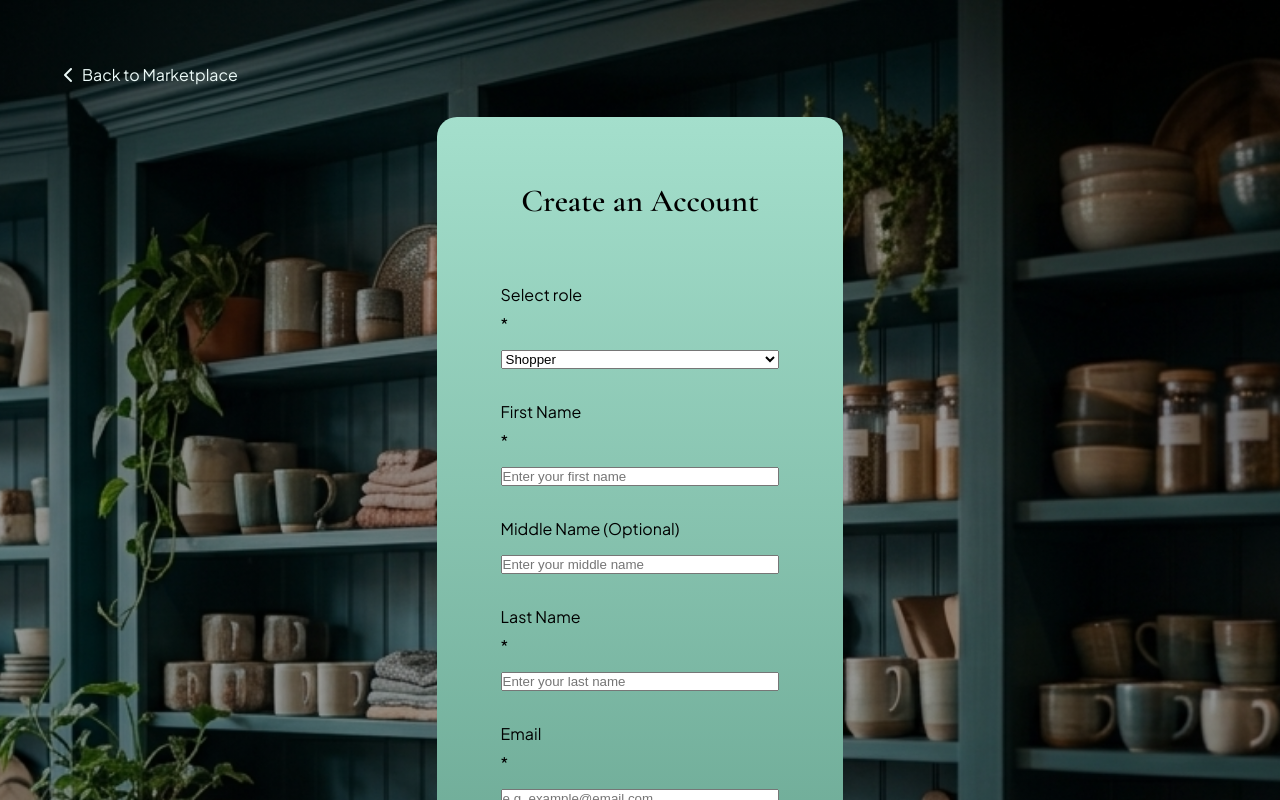
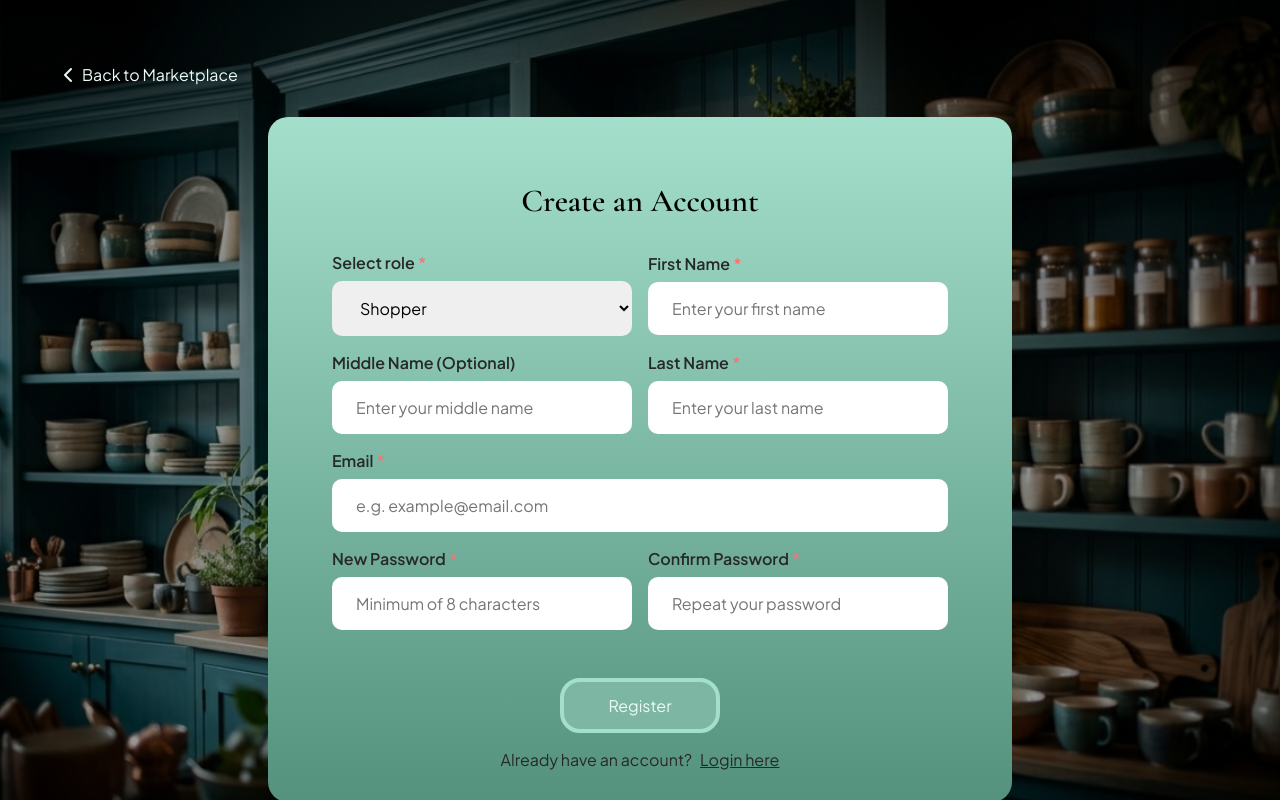
Before and after one commit to krobbus/CartAndClover, a React (Vite) app in the folder frontend/: page /register in a window 1280 px wide. Shown: the top 800 px of the page. Built offline with nearby package versions, Linux system fonts and the light colour scheme; no server answers.

Commit message:
style: Fix form styles and added style for required marker, including style for media size

```diff
--- a/frontend/src/styles/auth.css
+++ b/frontend/src/styles/auth.css
@@ -1,6 +1,8 @@
 .authCard{
     display: flex;
     flex-direction: column;
+    justify-content: flex-start;
+    align-items: flex-start;
     gap: 2rem;
     height: 100%;
     min-height: 100dvh;
@@ -22,14 +24,17 @@
     }
 
     form{
-        display: flex;
-        flex-direction: column;
+        display: grid;
+        grid-template-columns: repeat(2, 1fr);
         align-self: center;
-        gap: 2rem;
+        gap: 1rem;
         padding: 4rem;
         padding-bottom: 2rem;
+        max-width: 800px;
         background: linear-gradient(to top, var(--tertiary-color), var(--main-color));
         border-radius: 20px;
+
+        .span{ grid-column: span 2; }
 
         h2{
             font-family: var(--heading-font);
@@ -39,21 +44,25 @@
         }
 
         .inputWrapper{
-            display: grid;
-            grid-template-columns: repeat(auto-fit, minmax(250px, 1fr));
-            gap: 1rem;
-
-            .span{ grid-column: span 2; }
+            display: flex;
+            flex-direction: column;
+            align-self: center;
+            gap: 0.5rem;
 
             label{
                 flex: 1;
                 display: flex;
-                flex-direction: column;
-                gap: 0.5rem;
+                gap: 0.2rem;
                 font-size: 1rem;
                 font-family: var(--body-font);
+                font-weight: 700;
+                color: var(--dark-color);
+
+                .requiredMarker{ color: rgb(255, 113, 113); }
+            }
 
             input, select{
+                min-width: 300px;
                 font-size: 1rem;
                 font-family: var(--body-font);
                 border: none;
@@ -63,13 +72,13 @@
                 width: 100%;
             }
         }
-        }
 
         .loginBtn, .registerBtn{
             font-size: 1rem;
             font-family: var(--body-font);
             padding: 0.8rem 2rem;
             margin: 0 auto;
+            margin-top: 2rem;
             min-width: 10rem;
             cursor: pointer;
             border-radius: 20px;
@@ -112,15 +121,13 @@
 
             h2{ font-size: 1.6rem; }
             .inputWrapper{
-                label{
                 grid-column: span 2;
-                    font-size: 0.8rem;
-                    max-width: 300px;
+
+                label{ font-size: 0.8rem; }
 
                 input, select{
                     font-size: 0.8rem;
                     padding: 1rem;
-                    }
                 }
             }
 
--- a/frontend/src/styles/order/orderForm.css
+++ b/frontend/src/styles/order/orderForm.css
@@ -212,17 +212,26 @@
             font-size: 2rem;
         }
 
-        label {
+        .inputWrapper{
             display: flex;
             flex-direction: column;
+            align-self: center;
             gap: 0.5rem;
-            font-family: var(--body-font);
-            font-size: 1rem;
-            font-weight: 700;
-            color: var(--dark-color);
+
+            label {
+                flex: 1;
+                display: flex;
+                gap: 0.2rem;
+                font-size: 1rem;
+                font-family: var(--body-font);
+                font-weight: 700;
+                color: var(--dark-color);
+
+                .requiredMarker{ color: rgb(255, 113, 113); }
+            }
 
             input, select, textarea {
-                width: 100%;
+                min-width: 300px;
                 padding: 0.8rem 1rem;
                 font-family: var(--body-font);
                 font-size: 1rem;
@@ -364,7 +373,7 @@
 
             h3{ font-size: 1.5rem; }
 
-            label, label input, label select, label textarea,
+            .inputWrapper label, .inputWrapper input, .inputWrapper select, .inputWrapper textarea,
             .formActions button {
                 font-size: 0.8rem;
             }
--- a/frontend/src/styles/product/productForm.css
+++ b/frontend/src/styles/product/productForm.css
@@ -51,17 +51,26 @@
             }
         }
 
-        label {
+        .inputWrapper{
             display: flex;
             flex-direction: column;
+            align-self: center;
             gap: 0.5rem;
-            font-family: var(--body-font, inherit);
-            font-size: 1rem;
-            font-weight: 600;
-            color: var(--dark-color, #374151);
+
+            label {
+                flex: 1;
+                display: flex;
+                gap: 0.2rem;
+                font-family: var(--body-font);
+                font-size: 1rem;
+                font-weight: 700;
+                color: var(--dark-color);
+
+                .requiredMarker{ color: rgb(255, 113, 113); }
+            }
 
             input, select, textarea {
-                width: 100%;
+                min-width: 300px;
                 padding: 0.8rem 1rem;
                 font-family: var(--body-font);
                 font-size: 1rem;
```
Lines whose indentation alone changed are shown as unchanged.
